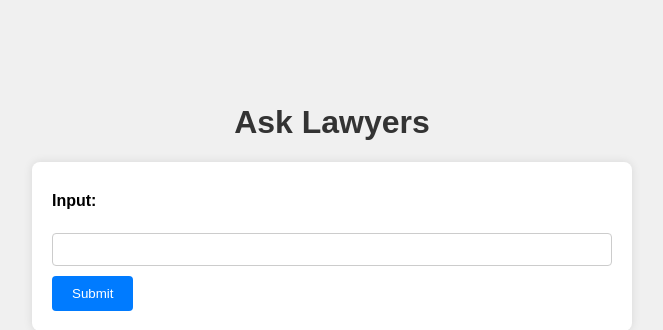
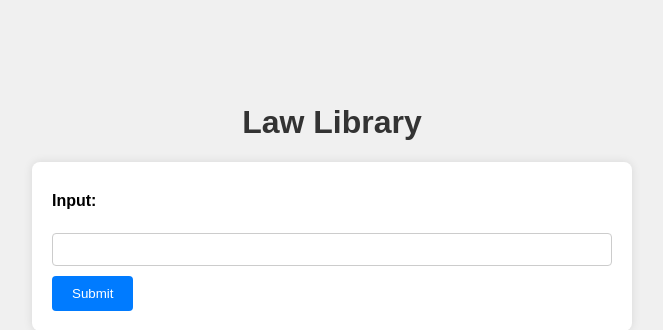
Before and after one commit to pydeveloperashish/AskLawyers-Advance-RAG-LLM-Project, a FastAPI app: page / in a window 1280 px wide. Shown: the part 193-523 px from the top of the page, without its empty margins (308-971 px from the left). Run offline with FastAPI, Linux system fonts and the light colour scheme.

```diff
--- a/src/data_ingestion.py
+++ b/src/data_ingestion.py
@@ -18,7 +18,7 @@ splits = text_splitter.split_documents(docs)
 print("splits: \n", splits)
 # Embed
 vectorstore = FAISS.from_documents(documents=splits,
- embedding=OpenAIEmbeddings())
+ embedding=OpenAIEmbeddings(api_key = os.getenv('OPENAI_API_KEY')))
 
 vectorstore.save_local('faiss_index')
 print("DB got saved in local")
--- a/src/main.py
+++ b/src/main.py
@@ -19,7 +19,7 @@ templates = Jinja2Templates(directory="templates")
 app.mount("/static", StaticFiles(directory="static"), name="static")
 
 # Initialize OpenAI embeddings and FAISS vector store
-embeddings = OpenAIEmbeddings()
+embeddings = OpenAIEmbeddings(api_key = os.getenv('OPENAI_API_KEY'))
 vectorstore = FAISS.load_local("faiss_index", embeddings, allow_dangerous_deserialization=True)
 retriever = vectorstore.as_retriever()
 
@@ -28,7 +28,7 @@ retriever = vectorstore.as_retriever()
 prompt = hub.pull("rlm/rag-prompt")
 
 # LLM
-llm = ChatOpenAI(model_name="gpt-3.5-turbo", temperature=0)
+llm = ChatOpenAI(api_key = os.getenv('OPENAI_API_KEY'), model_name="gpt-3.5-turbo", temperature=0)
 
 # Post-processing function
 def format_docs(docs):
--- a/templates/index.html
+++ b/templates/index.html
@@ -1,12 +1,12 @@
 <!DOCTYPE html>
 <html>
 <head>
-    <title>Ask Lawyers</title>
+    <title>Law Library</title>
     <link rel="stylesheet" type="text/css" href="../static/styles.css">
 </head>
 <body>
     <div class="container">
-        <h1>Ask Lawyers</h1>
+        <h1>Law Library</h1>
 
         <div class="input-container">
             <!-- Form for user input -->
```
Also changed, not shown: .github/workflows/ecs-deploy.yaml (added), 1 other file.
